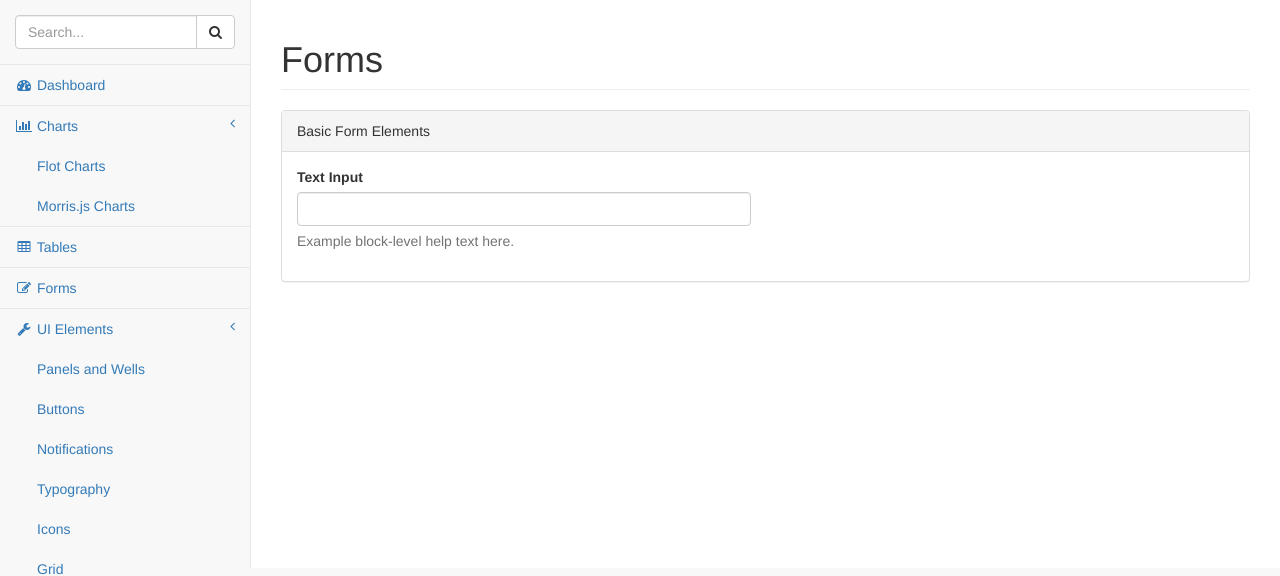
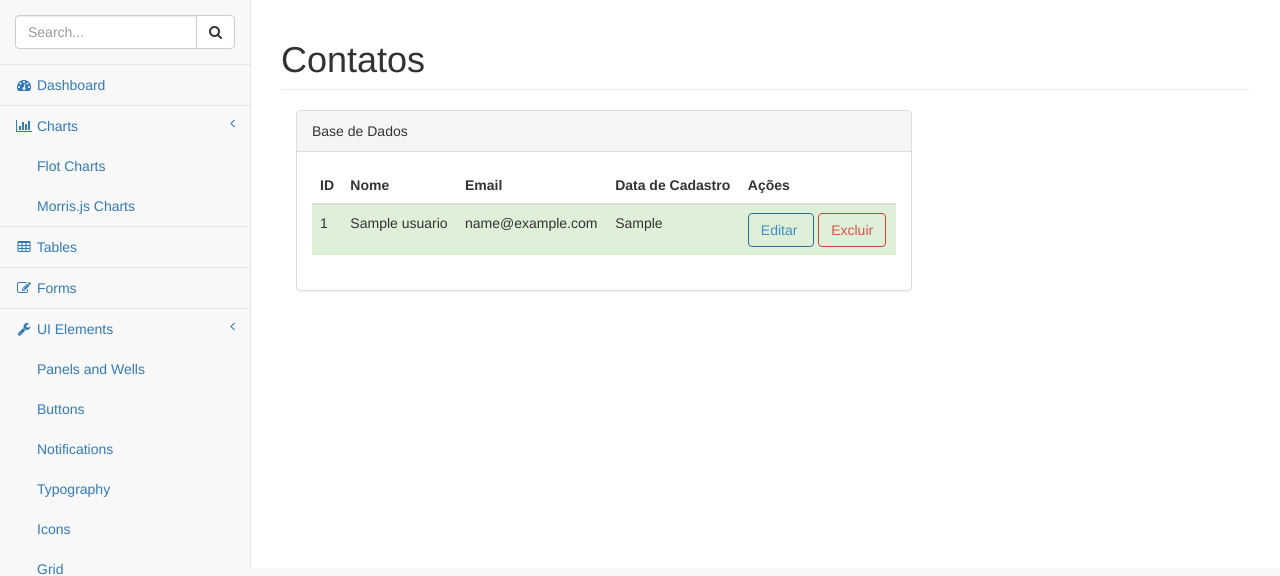
Before and after one commit to PauloBorges21/Kapri, a PHP site: page /adm/pages/setting.php in a window 1280 px wide. Shown: the part 51-627 px from the top of the page. Run offline with PHP 8.4, Linux system fonts and the light colour scheme; the visitor is signed in with stand-in values (Sample User, id 1); tables that the repository leaves empty or names only in its code hold one stand-in row (values such as "Sample post").

Commit message:
pagina setting puxando do banco

```diff
--- a/adm/includes/headerdash.php
+++ b/adm/includes/headerdash.php
@@ -17,9 +17,11 @@
 
     <!-- MetisMenu CSS -->
     <link href="../vendor/metisMenu/metisMenu.min.css" rel="stylesheet">
-
+    <link href="../vendor/datatables-plugins/dataTables.bootstrap.css" rel="stylesheet">
+    <link href="../vendor/datatables-responsive/dataTables.responsive.css" rel="stylesheet">
     <!-- Custom CSS -->
     <link href="../dist/css/sb-admin-2.css" rel="stylesheet">
+
 
     <!-- Morris Charts CSS -->
     <link href="../vendor/morrisjs/morris.css" rel="stylesheet">
--- a/adm/pages/setting.php
+++ b/adm/pages/setting.php
@@ -1,3 +1,5 @@
+
+
 <?php
 /**
  * Created by PhpStorm.
@@ -16,27 +18,103 @@ if(empty($_SESSION['kaprilogin'])){  /*Se a sessão não existir ou tiver vazia
 $id = $_SESSION['kaprilogin'];
 
 ?>
-<?php include('../includes/headerdash.php') ?>
+
+
+<?php include('../includes/headerdash.php');
+      include ('../../classes/contato.class.php');
+      $contato = new Contato();
+
+
+
+?>
+
+
+
 <div id="page-wrapper">
     <div class="row">
         <div class="col-lg-12">
-            <h1 class="page-header">Forms</h1>
+            <h1 class="page-header">Contatos</h1>
         </div>
         <!-- /.col-lg-12 -->
     </div>
     <!-- /.row -->
     <div class="row">
         <div class="col-lg-12">
-            <div class="panel panel-default">
-                <div class="panel-heading">
-                    Basic Form Elements
+                <div class="col-lg-8">
+                    <div class="panel panel-default">
+                        <div class="panel-heading">
+                            Base de Dados
+                        </div>
+                        <!-- /.panel-heading -->
+                        <div class="panel-body">
+                            <div class="table-responsive">
+                                <table class="table">
+                                    <thead>
+                                    <tr>
+                                        <th>ID</th>
+                                        <th>Nome</th>
+                                        <th>Email</th>
+                                        <th>Data de Cadastro</th>
+                                        <th>Ações</th>
+                                    </tr>
+                                    </thead>
+
+                                    <tbody>
+                                    <?php
+                                     $lista = $contato->getAll();
+                                     foreach($lista as $item):
+                                    ?>
+                                       <tr class="success">
+                                        <td><?php echo $item['id']; ?></td>
+                                        <td><?php echo $item['nome']; ?></td>
+                                        <td><?php echo $item['email']; ?></td>
+                                        <td><?php echo $item['data_cadastro']; ?></td>
+                                           <td>
+                                           <button type="button" class="btn btn-outline btn-primary">Editar </button>
+                                            <button type="button" class="btn btn-outline btn-danger">Excluir</button>
+                                           </td>
+                                    </tr>
+                                    <?php endforeach; ?>
+
+<!--                                    <tr class="info">-->
+<!--                                        <td>2</td>-->
+<!--                                        <td>Jacob</td>-->
+<!--                                        <td>Thornton</td>-->
+<!--                                        <td>@fat</td>-->
+<!--                                    </tr>-->
+<!--                                    <tr class="warning">-->
+<!--                                        <td>3</td>-->
+<!--                                        <td>Larry</td>-->
+<!--                                        <td>the Bird</td>-->
+<!--                                        <td>@twitter</td>-->
+<!--                                    </tr>-->
+<!--                                    <tr class="danger">-->
+<!--                                        <td>4</td>-->
+<!--                                        <td>John</td>-->
+<!--                                        <td>Smith</td>-->
+<!--                                        <td>@jsmith</td>-->
+<!--                                    </tr>-->
+                                    </tbody>
+                                </table>
+                            </div>
+                            <!-- /.table-responsive -->
+                        </div>
+                        <!-- /.panel-body -->
+                    </div>
+                    <!-- /.panel -->
                 </div>
-                <div class="panel-body">
-                    <div class="row">
-                        <div class="col-lg-6">
-                            <form role="form">
-                                <div class="form-group">
-                                    <label>Text Input</label>
-                                    <input class="form-control">
-                                    <p class="help-block">Example block-level help text here.</p>
-                                </div>
+                <!-- /.col-lg-6 -->
+            </div>
+            <!-- /.row -->
+        </div>
+    </div>
+        <!-- /#page-wrapper -->
+<!--                <div class="panel-body">-->
+<!--                    <div class="row">-->
+<!--                        <div class="col-lg-6">-->
+<!--                            <form role="form">-->
+<!--                                <div class="form-group">-->
+<!--                                    <label>Text Input</label>-->
+<!--                                    <input class="form-control">-->
+<!--                                    <p class="help-block">Example block-level help text here.</p>-->
+<!--                                </div>-->
--- a/classes/contato.class.php
+++ b/classes/contato.class.php
@@ -5,10 +5,105 @@
  * Date: 11/10/2018
  * Time: 11:03
  */
-class Contato {
+class Contato
+{
     private $pdo;
+
     public function __construct()
     {
-        $this->$pdo = new PDO("mysql:dbname=db_kapri;host=localhost", "root","");
+
+        $this->pdo = new PDO("mysql:dbname=db_kapri;host=db-kapri.mysql.uhserver.com", "kapri", "200814L@ur@");
     }
+
+    public function adicionar($id_permissao, $nome, $email, $senha, $data_cadastro)
+    {
+        //1 passo verificar se já existe email cadastrado
+        //2 passo adicionar
+        if ($this->existeEmail($email) == false) {  //executando o primeiro passo; se entrar no if o usuário não existe
+            $sql = "INSERT INTO tb_usuarios (id_permissao, nome, email, senha, data_cadastro) VALUES (:id_permissao, :nome, :email, :senha, :data_cadastro)";
+            $sql = $this->pdo->prepare($sql);
+            $sql->bindValue(':id_permissao', $id_permissao);
+            $sql->bindValue(':nome', $nome);
+            $sql->bindValue(':email', $email);
+            $sql->bindValue(':senha', $senha);
+            $sql->bindValue(':data_cadastro', $data_cadastro);
+            $sql->execute();
+
+
+        } else {
+            return false;
+        }
+    }
+
+    public function getNome($email)
+    {
+        $sql = "SELECT nome FROM tb_usuarios WHERE email = :email";
+        $sql = $this->pdo->prepare($sql);
+        $sql->bindValue(':email', $email);
+        $sql->execute();
+
+        if ($sql->rowCount() > 0) {
+            $info = $sql->fetch();
+            return $info['nome'];
+        } else {
+            return 'Ocorreu algo errado';
+    }
+    }
+
+
+    public function getAll()
+    {
+        $sql = "SELECT * FROM db_kapri.tb_usuarios";
+        $sql = $this->pdo->query($sql);
+        if ($sql->rowCount() > 0) {
+            return $sql->fetchAll();
+        } else {
+            return array();
+        }
+    }
+
+    public function editar($nome, $email)
+    { //usando  existir email como validação
+        if ($this->existeEmail($email)) {
+            $sql = "UPDATE tb_usuarios SET db_kapri.tb_usuarios.nome = :db_kapri.tb_usuarios.nome WHERE db_kapri.tb_usuarios.email = :db_kapri.tb_usuarios.email";
+            $sql = $this->pdo->prepare($sql);
+            $sql->bindValue(':nome', $nome);
+            $sql->bindValue(':email', $email);
+            $sql->execute();
+
+            return true;
+
+
+        } else {
+            return false;
+        }
+
+    }
+
+    public function excluir($email)
+    {
+        if ($this->existeEmail($email)) {
+            $sql = "DELETE FROM db_kapri.tb_usuarios WHERE db_kapri.tb_usuarios.email = :db_kapri.tb_usuarios.email";
+            $sql = $this->pdo->prepare($sql);
+            $sql->bindValue(':email', $email);
+            $sql->execute();
+            return true;
+        } else {
+            return false;
+        }
+    }
+
+    private function existeEmail($email)
+    {
+        $sql = "SELECT * FROM tb_usuarios WHERE email = :email";
+        $sql = $this->pdo->prepare($sql);
+        $sql->bindValue(':email', $email);
+        $sql->execute();
+        if ($sql->rowCount() > 0) {
+            return true;
+        } else {
+            return false;
+        }
+    }
+
 }
--- a/config.php
+++ b/config.php
@@ -7,8 +7,7 @@
  * Time: 16:31
  */
 try{
-
-    $pdo = new PDO("mysql:dbname=db_kapri;host=localhost", "root","");
+    $pdo = new PDO("mysql:dbname=db_kapri;host=db-kapri.mysql.uhserver.com", "kapri","200814L@ur@");
 } catch(PDOException $e){
-echo "ERRO: ".$e->getMessage();
+    echo "ERRO: ".$e->getMessage();
 }
--- a/login.php
+++ b/login.php
@@ -49,7 +49,7 @@ if(!empty($_POST['email'])) {
         exit;
 
     } else{
-        echo '<span class="formphp"> Usuário e/ou Senha errados! </span>';
+        echo '<span class="erro"> Usuário e/ou Senha errados! </span>';
     }
 }
 
```
Also changed, not shown: assets/css/main.css (+19 -0 lines).
